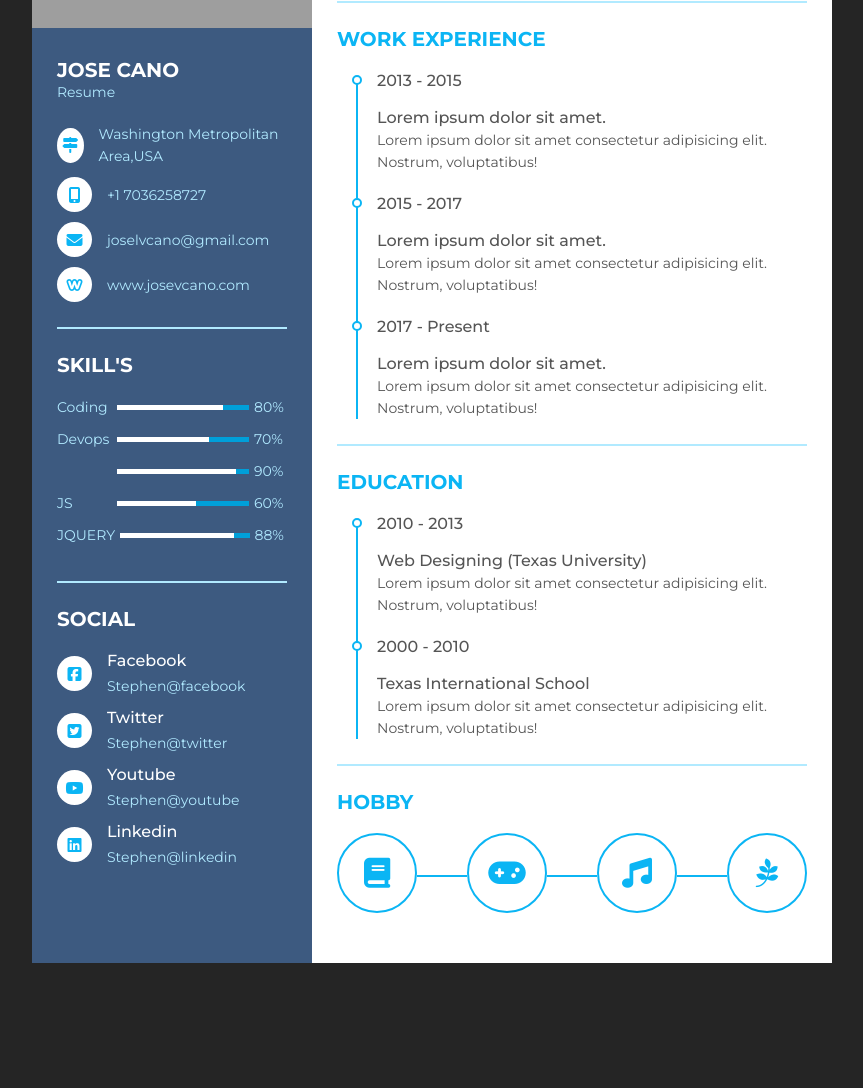
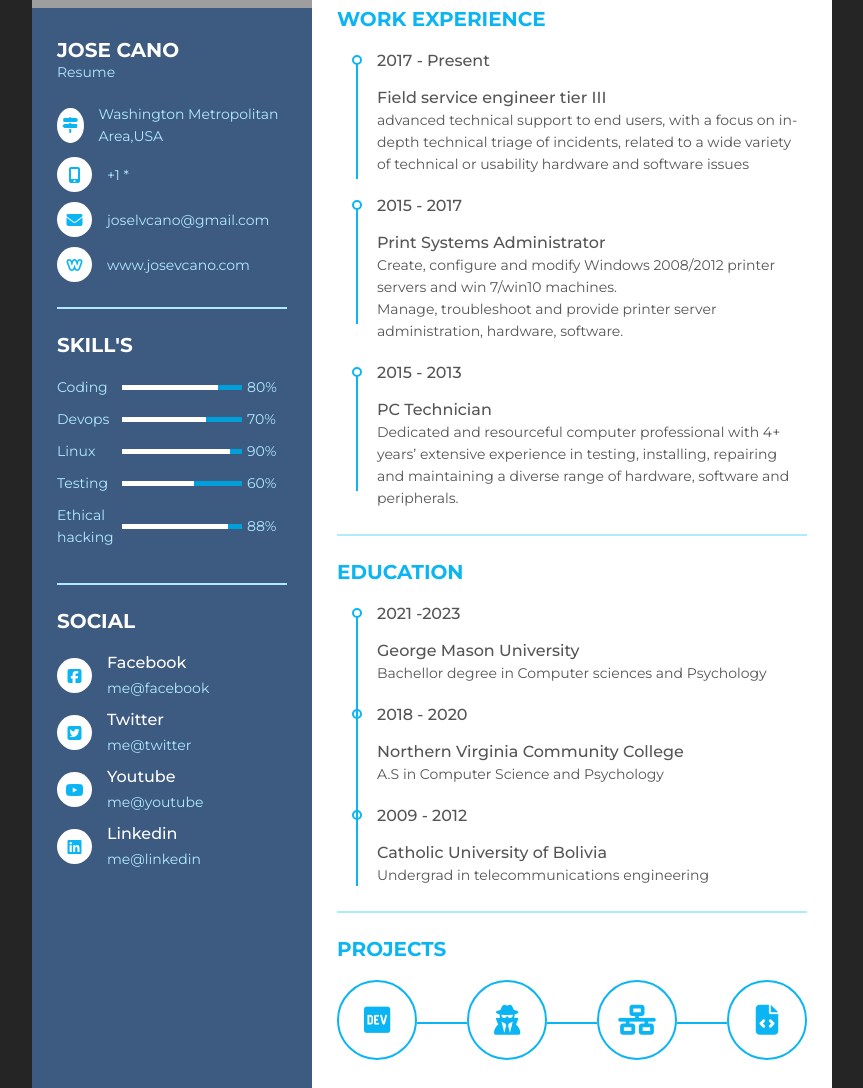
Before and after one commit to jvcano/Resume-cv, a plain HTML site: page index.html in a window 1280 px wide. Shown: the part 232-1320 px from the top of the page, without its empty margins (208-1071 px from the left). Before the commit the page ends 1245 px from the top, so only its background shows below. Drawn offline with Linux system fonts and the light colour scheme; grey boxes are pictures that could not be loaded.

Commit message:
updated resume. Added info

```diff
--- a/index.html
+++ b/index.html
@@ -8,6 +8,7 @@
     <body>
         <!-- partial:index.partial.html -->
     <script src="https://kit.fontawesome.com/b99e675b6e.js"></script>
+
     <div class="resume">
         <div class="resume_left">
             <div class="video-container">
@@ -39,7 +40,7 @@
                             <i class="fas fa-mobile-alt"></i>
                         </div>
                         <div class="data">
-                            +1 7036258727
+                            +1 *
                         </div>
                     </li>
                     <li>
@@ -85,7 +86,7 @@
                     </li>
                     <li>
                         <div class="skill_name">
-
+                            Linux
                         </div>
                         <div class="skill_progress">
                             <span style="width: 90%;"></span>
@@ -94,7 +95,7 @@
                     </li>
                     <li>
                         <div class="skill_name">
-                            JS
+                            Testing
                         </div>
                         <div class="skill_progress">
                             <span style="width: 60%;"></span>
@@ -103,7 +104,7 @@
                     </li>
                     <li>
                         <div class="skill_name">
-                            JQUERY
+                            Ethical hacking
                         </div>
                         <div class="skill_progress">
                             <span style="width: 88%;"></span>
@@ -123,7 +124,7 @@
                         </div>
                         <div class="data">
                             <p class="semi-bold">Facebook</p>
-                            <p>Stephen@facebook</p>
+                            <p>me@facebook</p>
                         </div>
                     </li>
                     <li>
@@ -132,7 +133,7 @@
                         </div>
                         <div class="data">
                             <p class="semi-bold">Twitter</p>
-                            <p>Stephen@twitter</p>
+                            <p>me@twitter</p>
                         </div>
                     </li>
                     <li>
@@ -141,7 +142,7 @@
                         </div>
                         <div class="data">
                             <p class="semi-bold">Youtube</p>
-                            <p>Stephen@youtube</p>
+                            <p>me@youtube</p>
                         </div>
                     </li>
                     <li>
@@ -150,7 +151,7 @@
                         </div>
                         <div class="data">
                             <p class="semi-bold">Linkedin</p>
-                            <p>Stephen@linkedin</p>
+                            <p>me@linkedin</p>
                         </div>
                     </li>
                 </ul>
@@ -160,7 +161,7 @@
         <div class="resume_right">
             <div class="resume_item resume_about">
                 <div class="title">
-                    <p class="bold">About us</p>
+                    <p class="bold">About Me</p>
                 </div>
                 <p>Lorem ipsum dolor sit, amet consectetur adipisicing elit. Perspiciatis illo fugit officiis distinctio culpa officia totam atque exercitationem inventore repudiandae?</p>
             </div>
@@ -170,24 +171,25 @@
                 </div>
                 <ul>
                     <li>
-                        <div class="date">2013 - 2015</div>
+                        <div class="date">2017 - Present</div>
                         <div class="info">
-                        <p class="semi-bold">Lorem ipsum dolor sit amet.</p>
-                        <p>Lorem ipsum dolor sit amet consectetur adipisicing elit. Nostrum, voluptatibus!</p>
+                        <p class="semi-bold">Field service engineer tier III</p>
+                        <p>advanced technical support to end users, with a focus on in-depth technical triage of incidents, related to a wide variety of technical or usability hardware and software issues</p>
                         </div>
                     </li>
                     <li>
                         <div class="date">2015 - 2017</div>
                         <div class="info">
-                        <p class="semi-bold">Lorem ipsum dolor sit amet.</p>
-                        <p>Lorem ipsum dolor sit amet consectetur adipisicing elit. Nostrum, voluptatibus!</p>
+                        <p class="semi-bold">Print Systems Administrator</p>
+                        <p>Create, configure and modify Windows 2008/2012 printer servers and win 7/win10 machines.</p>
+                        <p>Manage, troubleshoot and provide printer server administration, hardware, software.</p>
                         </div>
                     </li>
                     <li>
-                        <div class="date">2017 - Present</div>
+                        <div class="date">2015 - 2013</div>
                         <div class="info">
-                        <p class="semi-bold">Lorem ipsum dolor sit amet.</p>
-                        <p>Lorem ipsum dolor sit amet consectetur adipisicing elit. Nostrum, voluptatibus!</p>
+                        <p class="semi-bold">PC Technician </p>
+                        <p>Dedicated and resourceful computer professional with 4+ years’ extensive experience in testing, installing, repairing and maintaining a diverse range of hardware, software and peripherals.</p>
                         </div>
                     </li>
                 </ul>
@@ -198,30 +200,37 @@
                 </div>
                 <ul>
                     <li>
-                        <div class="date">2010 - 2013</div>
+                        <div class="date">2021 -2023 </div>
                         <div class="info">
-                        <p class="semi-bold">Web Designing (Texas University)</p>
-                        <p>Lorem ipsum dolor sit amet consectetur adipisicing elit. Nostrum, voluptatibus!</p>
+                        <p class="semi-bold">George Mason University</p>
+                        <p>Bachellor degree in Computer sciences and Psychology </p>
                         </div>
                     </li>
                     <li>
-                        <div class="date">2000 - 2010</div>
+                        <div class="date">2018 - 2020</div>
                         <div class="info">
-                        <p class="semi-bold">Texas International School</p>
-                        <p>Lorem ipsum dolor sit amet consectetur adipisicing elit. Nostrum, voluptatibus!</p>
+                        <p class="semi-bold">Northern Virginia Community College</p>
+                        <p>A.S in Computer Science and Psychology</p>
+                        </div>
+                    </li>
+                    <li>
+                        <div class="date">2009 - 2012</div>
+                        <div class="info">
+                        <p class="semi-bold">Catholic University of Bolivia</p>
+                        <p>Undergrad in telecommunications engineering </p>
                         </div>
                     </li>
                 </ul>
             </div>
             <div class="resume_item resume_hobby">
                 <div class="title">
-                    <p class="bold">Hobby</p>
+                    <p class="bold">PROJECTS</p>
                 </div>
                 <ul>
-                    <li><i class="fas fa-book"></i></li>
-                    <li><i class="fas fa-gamepad"></i></li>
-                    <li><i class="fas fa-music"></i></li>
-                    <li><i class="fab fa-pagelines"></i></li>
+                    <li><i class="fab fa-dev"></i></li>
+                    <li><i class="fas fa-user-secret"></i></li>
+                    <li><i class="fas fa-network-wired"></i></li>
+                    <li><i class="fas fa-file-code"></i></li>
                 </ul>
             </div>
         </div>
--- a/style.css
+++ b/style.css
@@ -30,7 +30,7 @@ body {
   width: 800px;
   height: auto;
   display: flex;
-  margin: 50px auto;
+  margin: 30px auto;
 }
 
 .resume .resume_left {
@@ -116,7 +116,7 @@ body {
 }
 
 .resume .resume_left .resume_skills ul li .skill_name {
-  width: 25%;
+  width: 30%;
 }
 
 .resume .resume_left .resume_skills ul li .skill_progress {
@@ -128,7 +128,7 @@ body {
 }
 
 .resume .resume_left .resume_skills ul li .skill_per {
-  width: 15%;
+  width: 20%;
 }
 
 .resume .resume_left .resume_skills ul li .skill_progress span {
```
Also changed, not shown: 1 other file.
